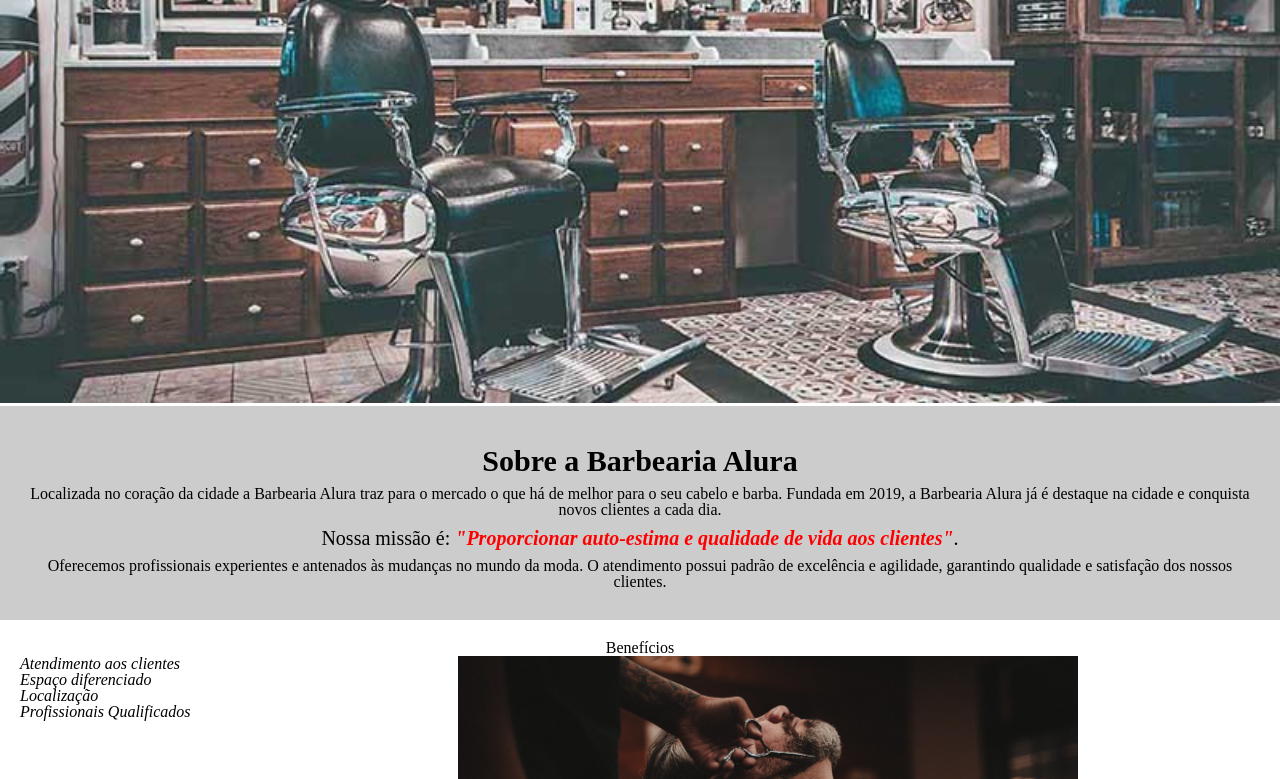
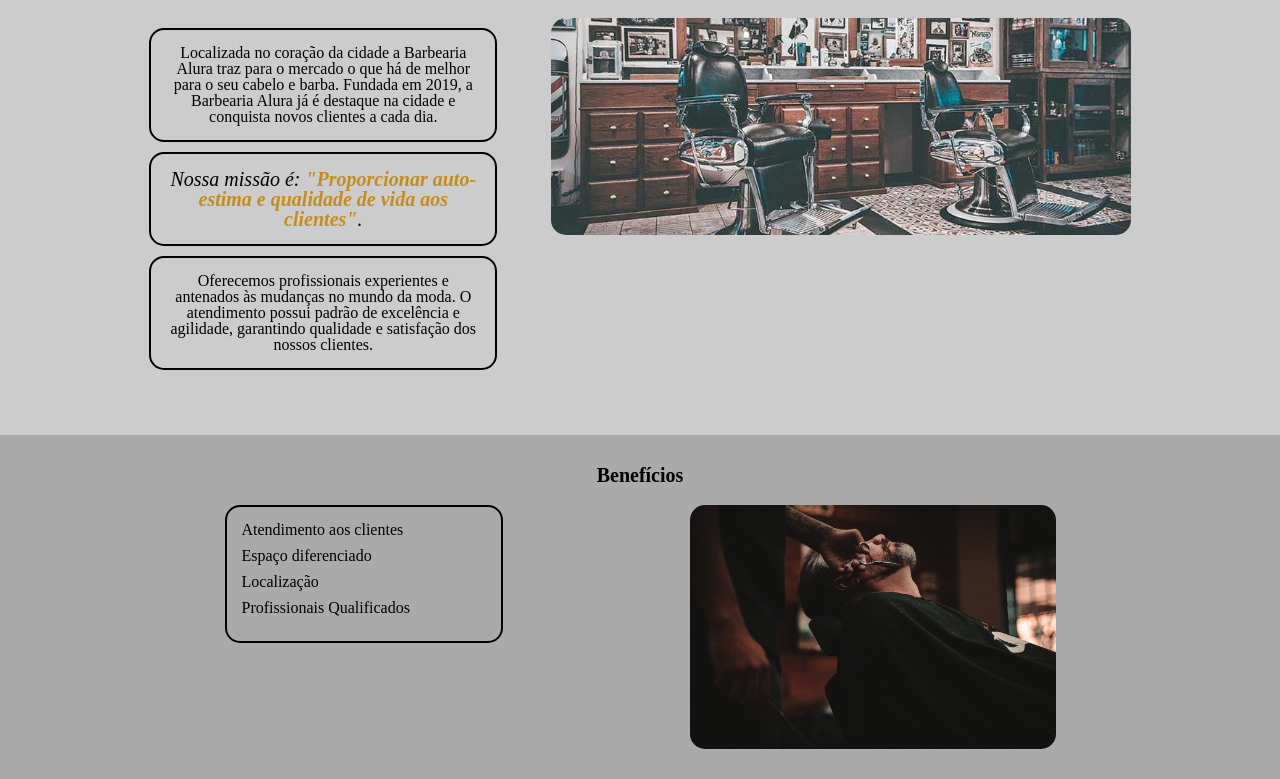
Before and after one commit to Andrewgaabriel/alura-frontend, a plain HTML site: page HTML&CSS/pt2/index.html in a window 1280 px wide. Shown: the part 370-1149 px from the top of the page. Drawn offline with Linux system fonts and the light colour scheme.

Commit message:
feat: deixa a homepage mais aceitável

```diff
--- a/HTML&CSS/pt2/index.html
+++ b/HTML&CSS/pt2/index.html
@@ -28,27 +28,38 @@
 
 
     <main>
-        <img id="banner" src="banner.jpg" alt="imagem da barbearia">
+
+
         <div class="principal">
             <h2>Sobre a Barbearia Alura</h2>
-            <p>Localizada no coração da cidade a <strong>Barbearia Alura</strong> traz para o mercado o que há de melhor para o seu cabelo e barba. Fundada em 2019, a Barbearia Alura já é destaque na cidade e conquista novos clientes a cada dia.</p>
-            <p id="missao"><em>Nossa missão é: <strong>"Proporcionar auto-estima e qualidade de vida aos clientes"</strong>.</em></p>
-            <p>Oferecemos profissionais experientes e antenados às mudanças no mundo da moda. O atendimento possui padrão de excelência e agilidade, garantindo qualidade e satisfação dos nossos clientes.</p>
 
+            <div class="principal-conteudo">
+                <div class="sobre">
+                    <p>Localizada no coração da cidade a <strong>Barbearia Alura</strong> traz para o mercado o que há de melhor para o seu cabelo e barba. Fundada em 2019, a Barbearia Alura já é destaque na cidade e conquista novos clientes a cada dia.</p>
+                    <p id="missao"><em>Nossa missão é: <strong>"Proporcionar auto-estima e qualidade de vida aos clientes"</strong>.</em></p>
+                    <p>Oferecemos profissionais experientes e antenados às mudanças no mundo da moda. O atendimento possui padrão de excelência e agilidade, garantindo qualidade e satisfação dos nossos clientes.</p>
+                </div>
+
+                <img id="banner" src="banner.jpg" alt="imagem da barbearia">
+            </div>
         </div>
+
         <div class="beneficios">
-            <h3 class="titulo-centralizado" >Benefícios</h3>
+            <h3>Benefícios</h3>
             <ul>
-                <li class="itens">Atendimento aos clientes</li>
-                <li class="itens">Espaço diferenciado</li>
-                <li class="itens">Localização</li>
-                <li class="itens">Profissionais Qualificados</li>
+                <li>Atendimento aos clientes</li>
+                <li>Espaço diferenciado</li>
+                <li>Localização</li>
+                <li>Profissionais Qualificados</li>
             </ul>
             <img class="imagembeneficio" src="beneficios.jpg" alt="beneficios da barbearia">
         </div>
     </main>
     <footer>
 
+        <img src="logo-branco.png" alt="logo da barberia em branco">
+        <p class="copyright">&copy; Copyright Barbearia Alura - 2022</p>
+
     </footer>
 
 
--- a/HTML&CSS/pt2/style.css
+++ b/HTML&CSS/pt2/style.css
@@ -38,62 +38,154 @@ nav a {
 
 
 
-#banner {
-    width: 100%
-}
+
 
 .principal {
+
+
     background: #CCCCCC;
     padding: 30px;
+    position: relative;
+
+    margin: 0 auto;
+    height: auto;
 }
 
 .principal h2{
     text-align: center;
     font-weight: bold;
     font-size: 30px;
-    margin: 10px 0;
+    margin-bottom: 20px;
+
+}
+
+.principal-conteudo {
+    text-align: center;
+    margin: 0 auto;
+    margin-top: 35px;
+    margin-bottom: 35px;
+    width: 95%;
+}
+
+.sobre {
+    display: inline-block;
+    vertical-align: top;
+    width: 30%;
+    position: relative;
+    margin-right: 50px;
+
+
+
+}
+
+.sobre p {
+    text-align: center;
+    margin-top: 10px;
+    border: solid 2px #000000;
+    border-radius: 15px;
+    padding: 15px;
 }
 
 
 
-.titulo-centralizado {
-    text-align: center;
+.sobre p em {
+    font-style: italic;
 }
 
+.sobre p em strong {
+    font-weight: bold;
+    color: #c78c19;
+}
 
-p {
-    text-align: center;
-    margin-top: 10px;
+#banner {
+    width: 50%;
+    height: 100%;
+    border-radius: 15px;
 }
+
 
 #missao {
     font-size: 20px;
 }
 
+.sobre p:hover {
+    background: #ffffff;
+    border: solid 2px #c78c19;
+    font-size: 18px;
 
-em strong {
+}
+
+.sobre p em:hover {
+    font-style: italic;
+    font-size: 25px;
+}
+
+.sobre p em strong:hover {
     font-weight: bold;
-    font-style: italic;
-    color: #FF0000;
+    color: #c78c19;
+    font-size: 25px;
 }
+
 
 .itens {
     font-style: italic;
 }
 
 .beneficios {
-    background: #FFFFFF;
-    padding: 20px;
+    background: #AAAAAA;
+    text-align: center;
+    padding: 30px;
+}
+
+.beneficios h3 {
+    font-size: 20px;
+    font-weight: bold;
+    margin-bottom: 20px;
 }
 
 
 .beneficios ul {
+
     display: inline-block;
     vertical-align: top;
+    text-align: left;
     width: 20%;
     margin-right: 15%;
+    border: solid 2px #000000;
+    border-radius: 15px;
+    padding: 15px;
+}
+
+.beneficios ul:hover {
+    background: #ffffff;
+    border: solid 2px #c78c19;
+    font-size: 18px;
+    text-decoration: underline;
+}
+
+.beneficios ul li {
+    list-style: none;
+    margin-bottom: 10px;
+}
+
+.beneficios ul li:hover {
+    text-decoration: underline;
+    font-style: italic;
 }
 
 .imagembeneficio {
-    width: 50%;
+    width: 30%;
+    border-radius: 15px;
 }
+
+footer {
+    text-align: center;
+    background: url("bg.jpg");
+    padding: 40px 0;
+}
+
+.copyright {
+    color: #ffffff;
+    font-size: 13px;
+    margin-top: 20px;
+}
```
Also changed, not shown: HTML&CSS/pt2/barbearia.jpg (added).
